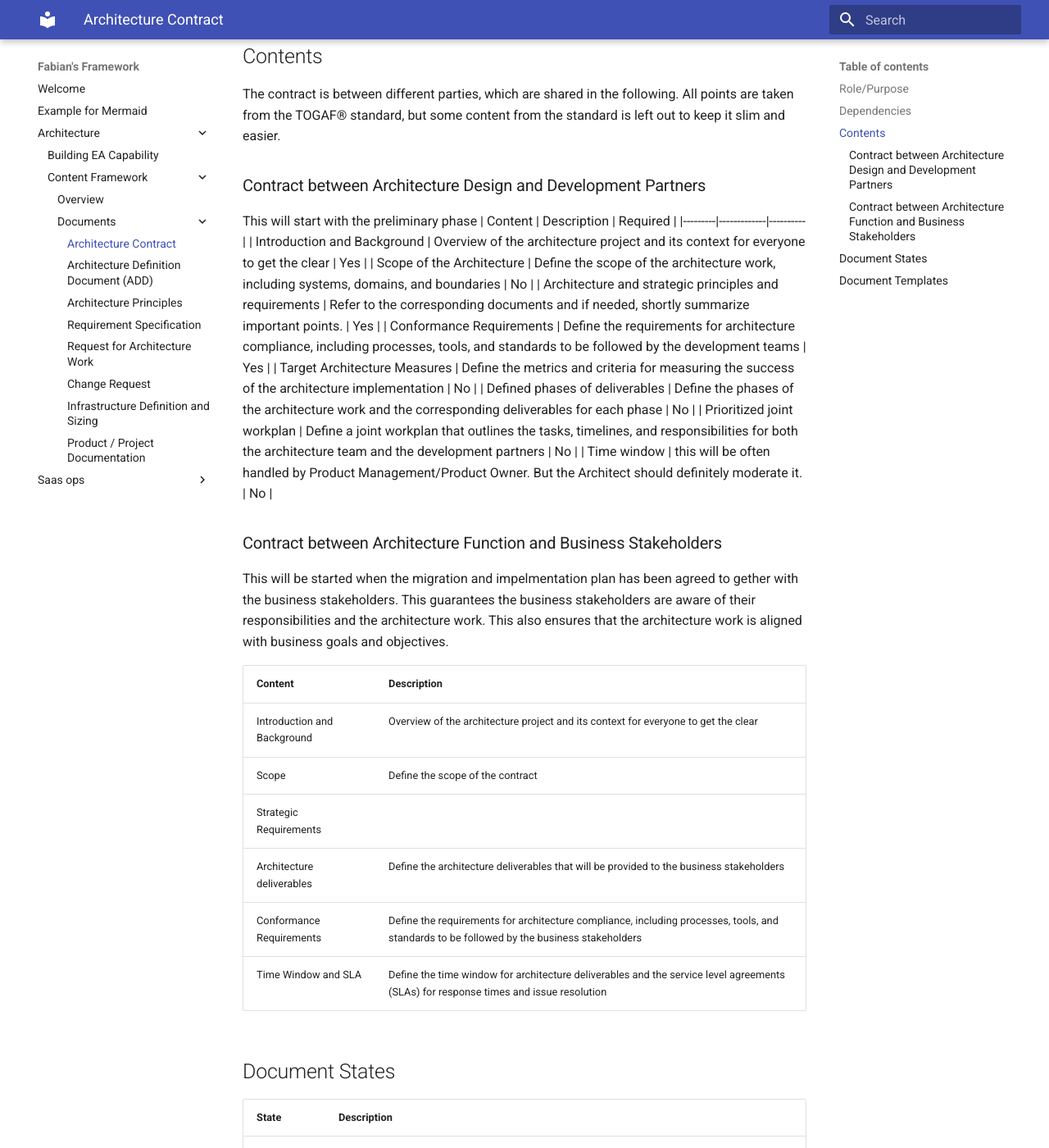
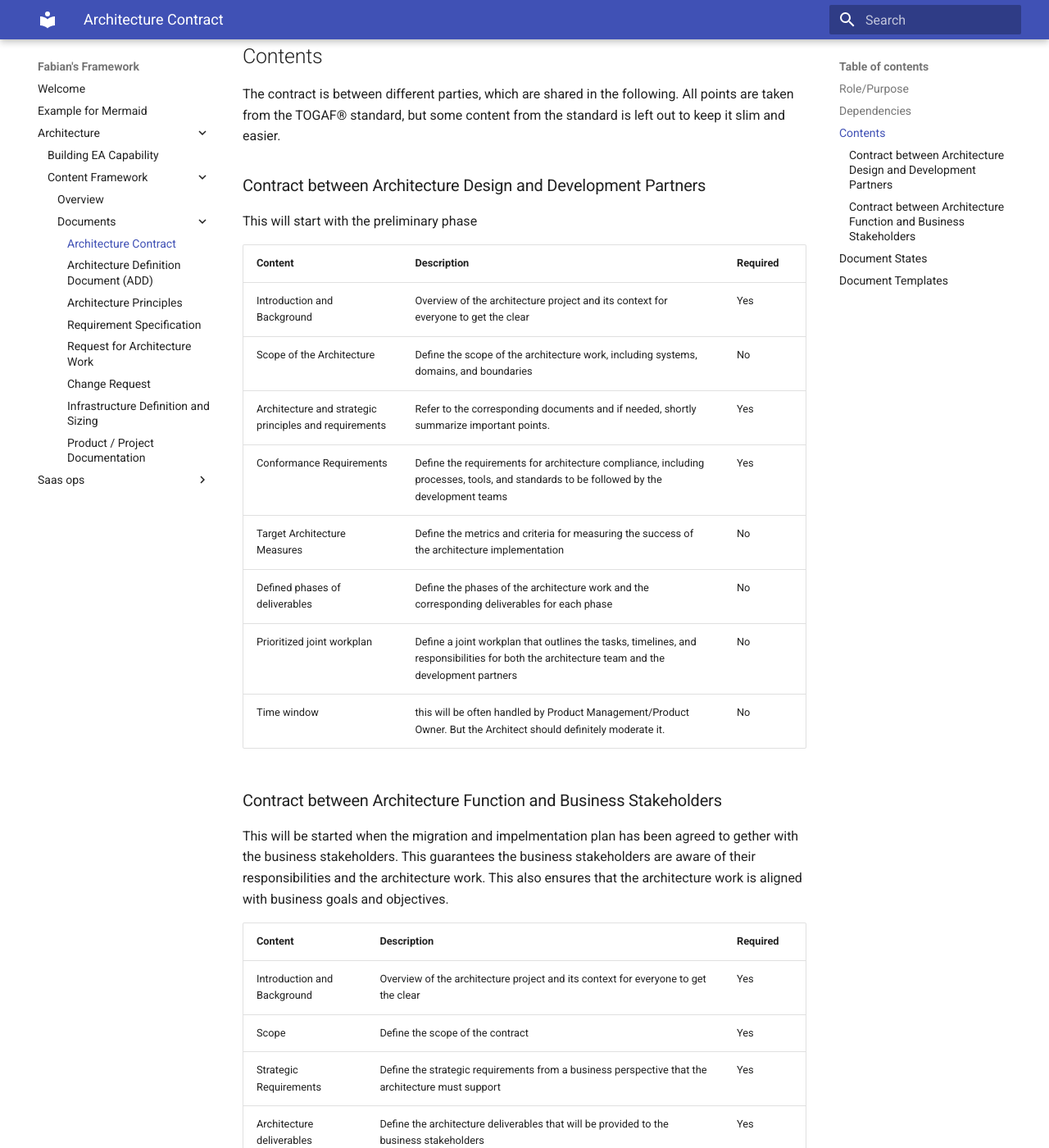
Before and after one commit to Kikkirej/framework, an MkDocs documentation site: the page built from docs/Architecture/Content-Framework/Documents/arch-contract.md, in a window 1280 px wide and 1400 px high, scrolled down 605 px. Shown: the whole window at 82% size. Built offline with MkDocs 1.6.1 and Material for MkDocs 9.7.7, drawn with Linux system fonts in a browser that asks for light colours.

Commit message:
📝 update architecture contract: enhance content structure by adding required fields and clarifying responsibilities

```diff
--- a/docs/Architecture/Content-Framework/Documents/arch-contract.md
+++ b/docs/Architecture/Content-Framework/Documents/arch-contract.md
@@ -22,6 +22,7 @@ The contract is between different parties, which are shared in the following. Al
 ### Contract between Architecture Design and Development Partners
 
 This will start with the preliminary phase
+
 | Content | Description | Required |
 |---------|-------------|----------|
 | Introduction and Background | Overview of the architecture project and its context for everyone to get the clear | Yes |
@@ -37,14 +38,14 @@ This will start with the preliminary phase
 
 This will be started when the migration and impelmentation plan has been agreed to gether with the business stakeholders. This guarantees the business stakeholders are aware of their responsibilities and the architecture work. This also ensures that the architecture work is aligned with business goals and objectives.
 
-| Content | Description |
-|---------|-------------|
-| Introduction and Background | Overview of the architecture project and its context for everyone to get the clear |
-| Scope | Define the scope of the contract |
-| Strategic Requirements | | Define the strategic requirements from a business perspective that the architecture must support |
-| Architecture deliverables | Define the architecture deliverables that will be provided to the business stakeholders |
-| Conformance Requirements | Define the requirements for architecture compliance, including processes, tools, and standards to be followed by the business stakeholders |
-| Time Window and SLA | Define the time window for architecture deliverables and the service level agreements (SLAs) for response times and issue resolution |
+| Content | Description | Required |
+|---------|-------------|----------|
+| Introduction and Background | Overview of the architecture project and its context for everyone to get the clear | Yes |
+| Scope | Define the scope of the contract | Yes |
+| Strategic Requirements | Define the strategic requirements from a business perspective that the architecture must support | Yes |
+| Architecture deliverables | Define the architecture deliverables that will be provided to the business stakeholders | Yes |
+| Conformance Requirements | Define the requirements for architecture compliance, including processes, tools, and standards to be followed by the business stakeholders | Yes |
+| Time Window and SLA | Define the time window for architecture deliverables and the service level agreements (SLAs) for response times and issue resolution | No |
 
 ## Document States
 
```
